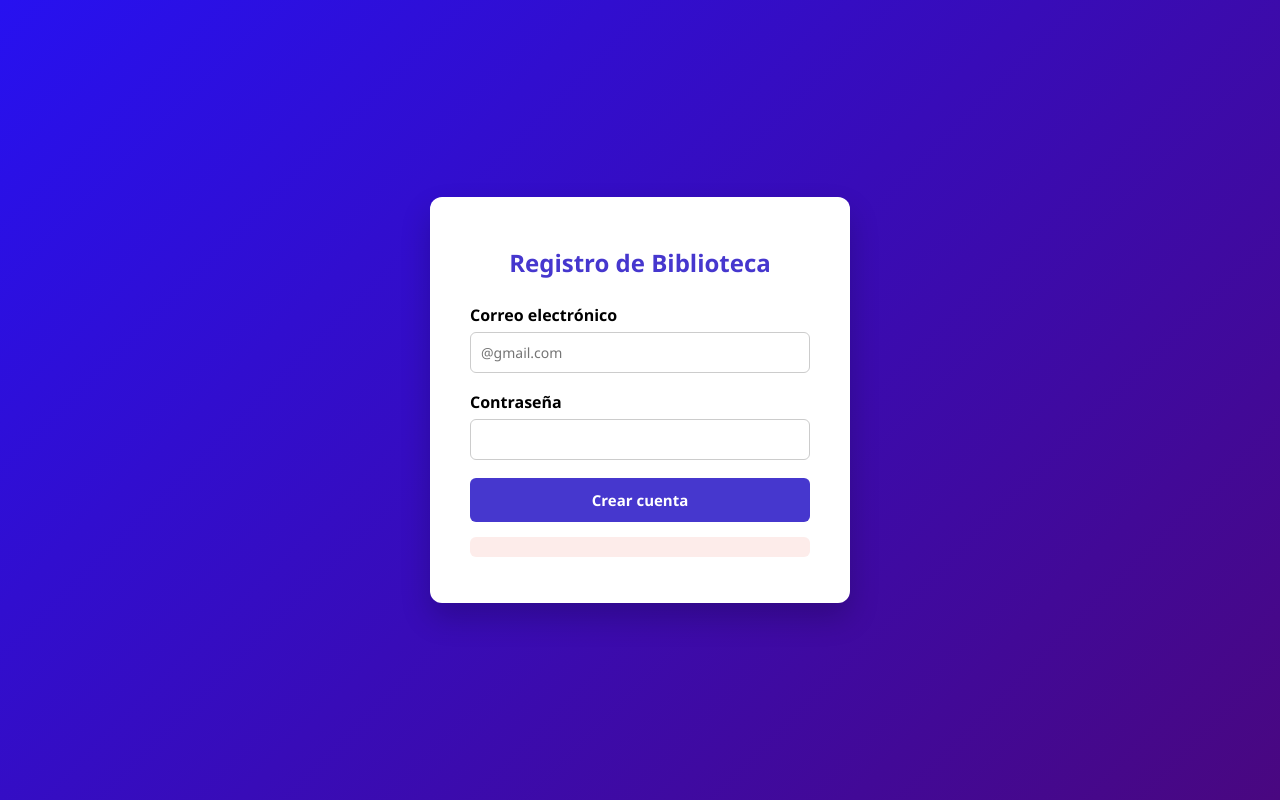
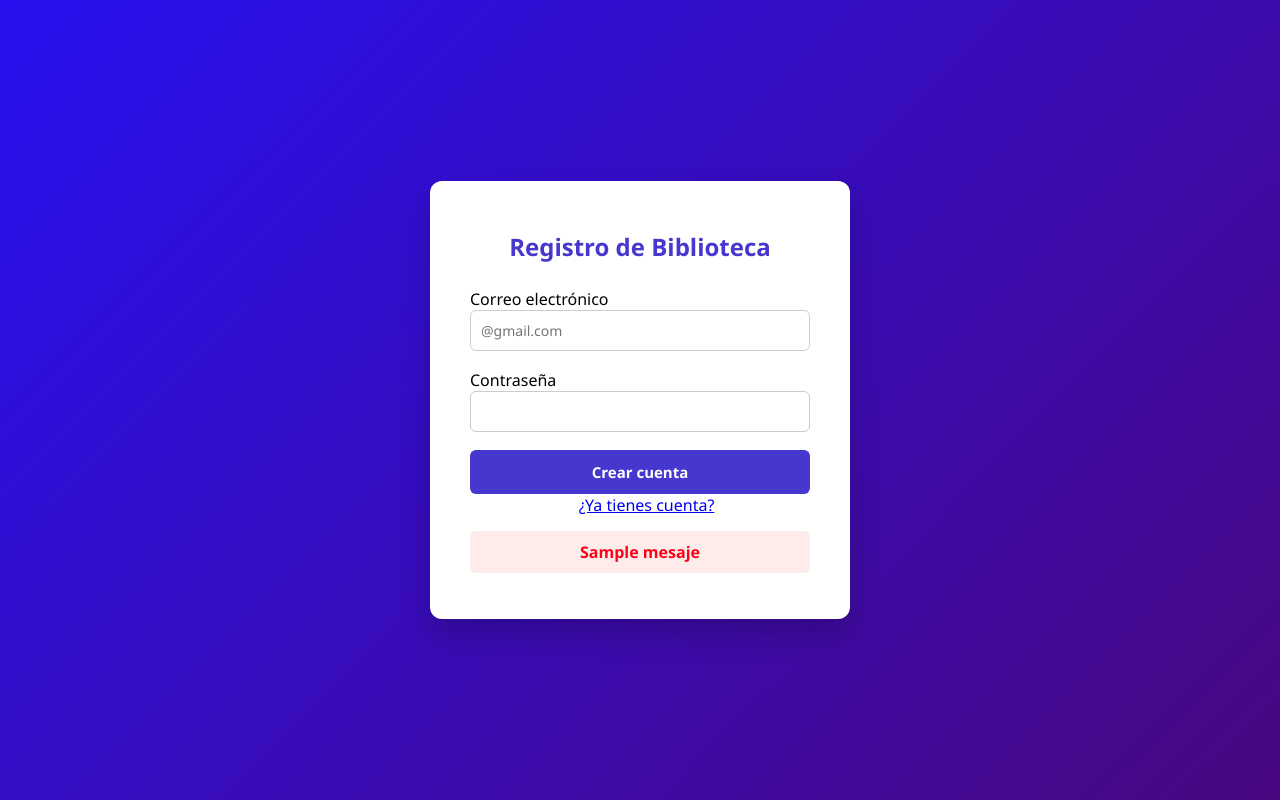
Before and after one commit to MonsterXD141/libreria_beta, a Django app: template Bibloteca_web/templates/registro.html in a window 1280 px wide. Run offline with Django 5.2, Linux system fonts and the light colour scheme; the template is opened without the code that fills it: most values are stand-ins (such as "Sample title", 1, 10 or a date in 2020).

Commit message:
Update registro.html

```diff
--- a/Bibloteca_web/templates/registro.html
+++ b/Bibloteca_web/templates/registro.html
@@ -1,16 +1,19 @@
 <!DOCTYPE html>
 <html lang="es">
 <head>
+    <!-- Configuración básica del documento -->
     <meta charset="UTF-8">
     <meta name="viewport" content="width=device-width, initial-scale=1.0">
     <title>BIBLIOTECA</title>
 
     <style>
+        /* Reset básico + fuente general */
         * {
             box-sizing: border-box;
             font-family: 'Segoe UI', Tahoma, Geneva, Verdana, sans-serif;
         }
 
+        /* Fondo y centrado del formulario */
         body {
             background: linear-gradient(135deg, #2711f0, #490780);
             min-height: 100vh;
@@ -20,6 +23,7 @@
             margin: 0;
         }
 
+        /* Contenedor principal del formulario */
         .form-container {
             background: #ffffff;
             padding: 30px 40px;
@@ -29,19 +33,14 @@
             box-shadow: 0 15px 30px rgba(0,0,0,0.2);
         }
 
+        /* Título */
         .form-container h2 {
             text-align: center;
             margin-bottom: 25px;
             color: #4637ce;
         }
 
-        label {
-            display: block;
-            margin-bottom: 6px;
-            font-weight: 600;
-            color: #000000;
-        }
-
+        /* Campos de entrada */
         input {
             width: 100%;
             padding: 10px;
@@ -51,11 +50,18 @@
             font-size: 14px;
         }
 
+        /* Efecto al seleccionar input */
         input:focus {
             outline: none;
             border-color: #4637ce;
         }
 
+        a{
+            margin-left: 32%;
+            margin-bottom: 18px;
+        }
+
+        /* Botón principal */
         button {
             width: 100%;
             padding: 12px;
@@ -69,10 +75,12 @@
             transition: background 0.3s ease;
         }
 
+        /* Hover del botón */
         button:hover {
             background-color: #3a2c9e;
         }
 
+        /* Mensaje de éxito */
         .success {
             margin-top: 15px;
             padding: 10px;
@@ -83,6 +91,7 @@
             font-weight: 600;
         }
 
+        /* Mensaje de error */
         .error {
             margin-top: 15px;
             padding: 10px;
@@ -97,22 +106,32 @@
 
 <body>
 
+    <!-- Tarjeta del formulario -->
     <div class="form-container">
         <h2>Registro de Biblioteca</h2>
 
+        <!-- Formulario de registro -->
         <form method="POST">
 
+            {% csrf_token %}
+            <!-- Campo email -->
             <label>Correo electrónico</label>
             <input type="email" name="email" placeholder="@gmail.com" required>
 
+            <!-- Campo contraseña -->
             <label>Contraseña</label>
             <input type="password" name="password" required>
 
+            <!-- Botón enviar -->
             <button type="submit">Crear cuenta</button>
         </form>
 
-            <p class="{% if 'Registro exitosamente' in mensaje %}success{% else %}error{% endif %}">
-            </p>
+        <a href="/login/">¿Ya tienes cuenta?</a>
+
+        <!-- Mensaje dinámico (ej: Flask / Django / etc) -->
+        <p class="{% if 'Registro exitosamente' in mensaje %}success{% else %}error{% endif %}">
+            {{mesaje}}
+        </p>
     </div>
 
 </body>
```
